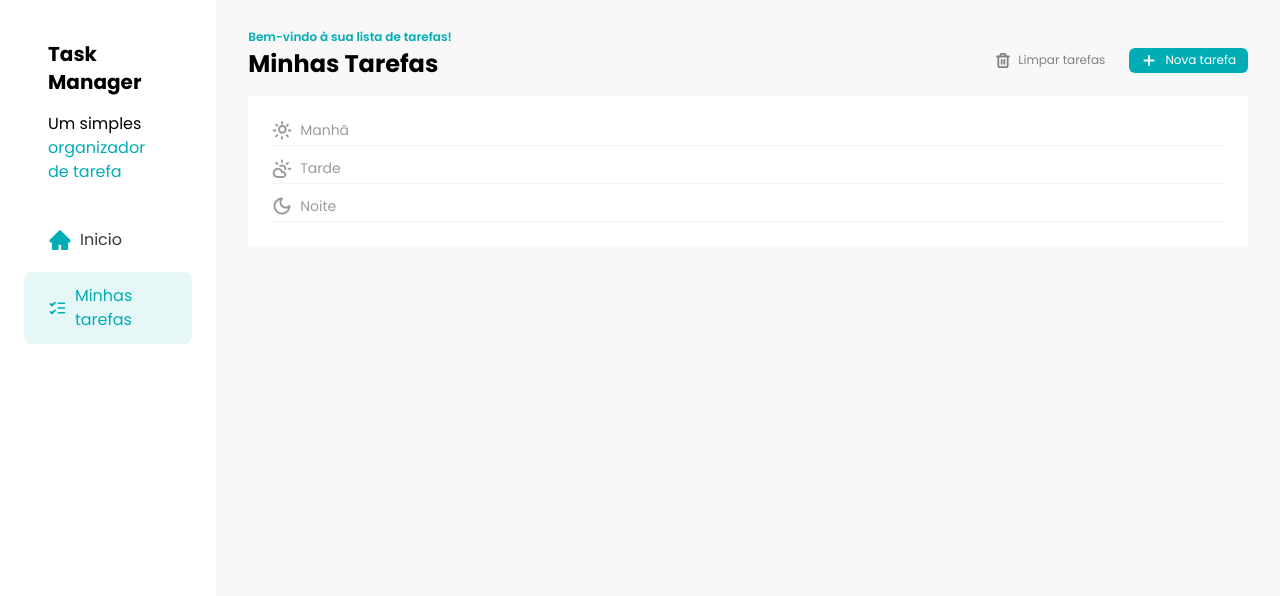
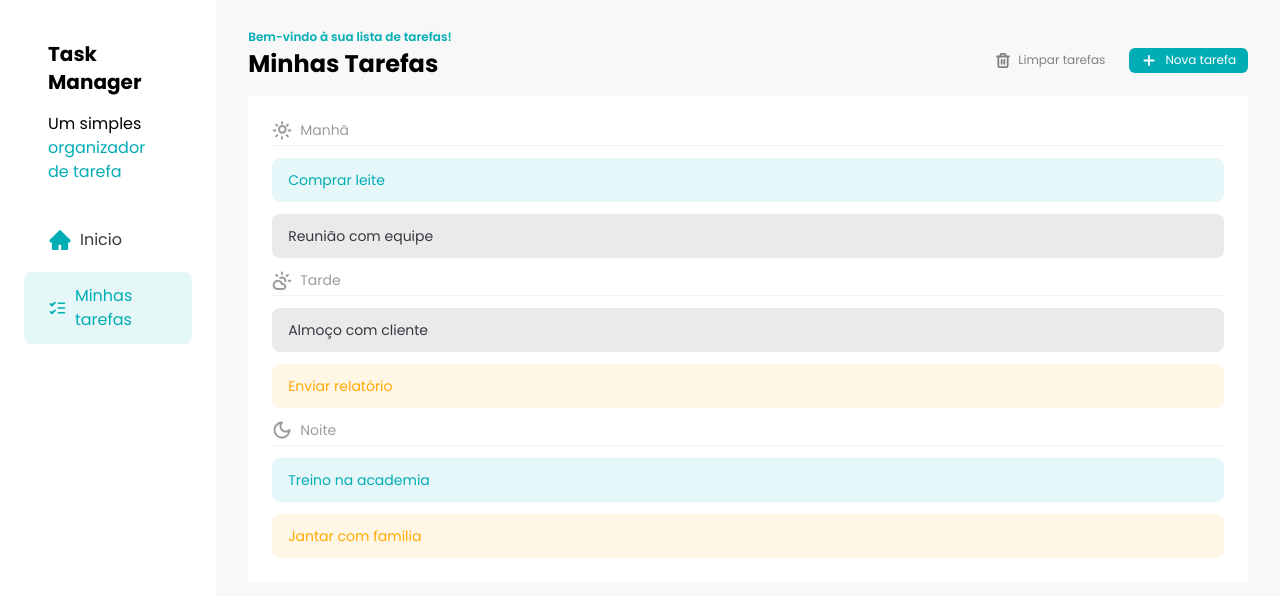
Before and after one commit to ramirescm/task-manager, a React (Vite) app: page / in a window 1280 px wide. Shown: the top 596 px of the page. Built offline with nearby package versions, Linux system fonts and the light colour scheme.

Commit message:
refactor: add TaskItem component

```diff
--- a/src/components/Tasks.jsx
+++ b/src/components/Tasks.jsx
@@ -5,8 +5,16 @@ import SunIcon from "../assets/icons/sun.svg?react"
 import CloudSunIcon from "../assets/icons/cloud-sun.svg?react"
 import MoonIcon from "../assets/icons/moon.svg?react"
 import TaskSeparator from "./TaskSeprator"
+import { useState } from "react"
+import TaskItem from "./TaskItem"
+import TASKS from "../constants/tasks"
 
 const Tasks = () => {
+  const [tasks] = useState(TASKS)
+  const tasksMorning = tasks.filter((task) => task.time === "morning")
+  const tasksAfternoon = tasks.filter((task) => task.time === "afternoon")
+  const tasksEvening = tasks.filter((task) => task.time === "evening")
+
   return (
     <div className="w-full px-8 py-6">
       <div className="flex w-full justify-between">
@@ -32,14 +40,24 @@ const Tasks = () => {
       <div className="roundex-xl bg-white p-6">
         <div className="space-y-3">
           <TaskSeparator title="Manhã" icon={<SunIcon />} />
+          {tasksMorning.map((task) => (
+            <TaskItem key={task.id} task={task} />
+          ))}
         </div>
 
         <div className="my-3 space-y-3">
           <TaskSeparator title="Tarde" icon={<CloudSunIcon />} />
+
+          {tasksAfternoon.map((task) => (
+            <TaskItem key={task.id} task={task} />
+          ))}
         </div>
 
         <div className="space-y-3">
           <TaskSeparator title="Noite" icon={<MoonIcon />} />
+          {tasksEvening.map((task) => (
+            <TaskItem key={task.id} task={task} />
+          ))}
         </div>
       </div>
     </div>
```
